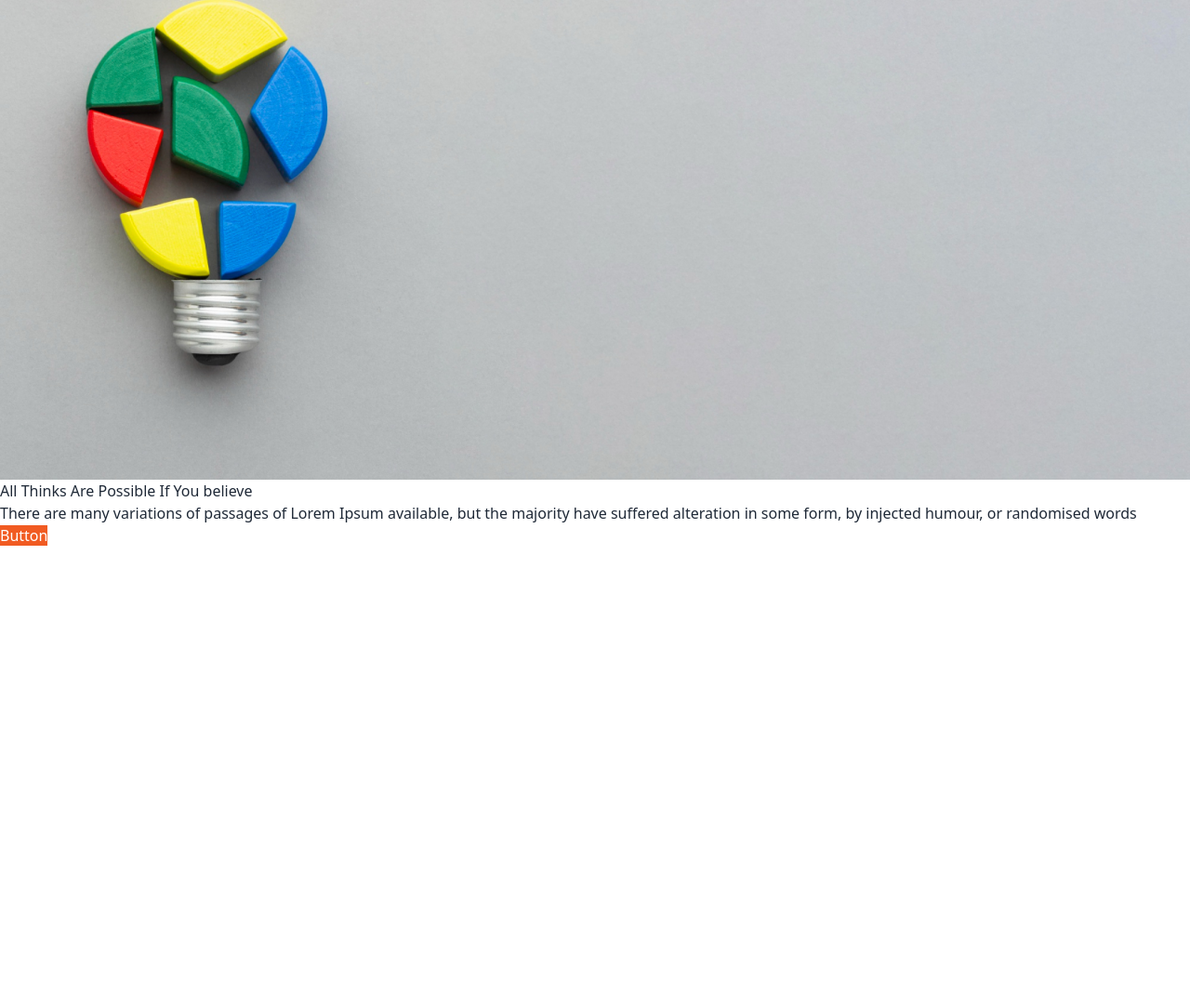
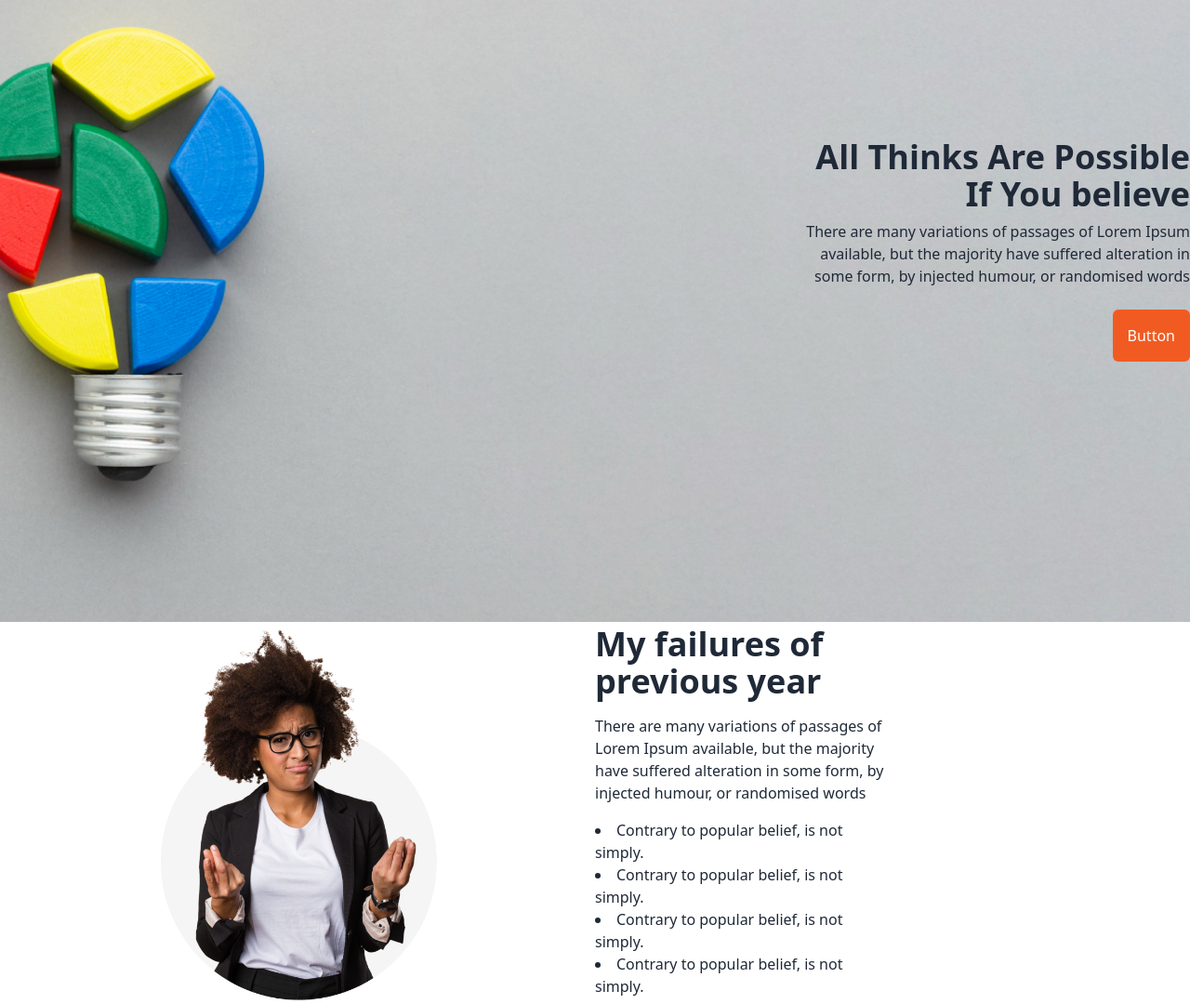
Before and after one commit to developerMohib/new-year-for-me, a plain HTML site: page index.html in a window 1280 px wide. Shown: the part 131-1211 px from the top of the page at 93% size. Before the commit the page ends 800 px from the top, so only its background shows below. Drawn offline with nearby package versions, Linux system fonts and the light colour scheme.

Commit message:
Failure Section Added done

```diff
--- a/index.html
+++ b/index.html
@@ -30,18 +30,54 @@
 </head>
 <body>
   <!-- Banner Section Start -->
-    <section>
-      <div class="container">
-        <div>
-          <img src="./images/banner2.png" alt="">
-        </div>
-        <div>
-          <h1>All Thinks Are Possible If You believe</h1>
-          <p>There are many variations of passages of Lorem Ipsum available, but the majority have suffered alteration in some form, by injected humour, or randomised words</p>
-          <a href="" class="bg-[#F15B22] text-white">Button</a>
+    <section class="bg-[url('./images/banner2.png')] bg-cover bg-no-repeat bg-center min-h-svh flex">
+      <div class="container ">
+        <div class="flex justify-end items-center">
+          <div class=" text-right w-1/3 ">
+            <h1 class="text-heading font-bold text-4xl ">All Thinks Are Possible If You believe</h1>
+            <p class="text-heading text-base mt-2">There are many variations of passages of Lorem Ipsum available, but the majority have suffered alteration in some form, by injected humour, or randomised words</p>
+            <a href="" class="bg-[#F15B22] p-4 rounded-md inline-block mt-6 hover:bg-red-400 text-white">Button</a>
+          </div>
         </div>
       </div>
     </section>
     <!-- Banner Section End -->
+
+    <!-- About Section Start -->
+    <section>
+      <div class="container grid lg:grid-cols-2 grid-cols-1 items-center">
+          <div class="img">
+            <img class="w-2/4 mx-auto" src="./images/person.png" alt="">
+          </div>
+          <div class="text w-1/2">
+            <h1 class="text-heading font-bold text-4xl ">My failures of previous year</h1>
+              <p class="text-heading text-base my-4 text-paragraph ">There are many variations of passages of Lorem Ipsum available, but the majority have suffered alteration in some form, by injected humour, or randomised words</p>
+              <li class="list-disc"> Contrary to popular belief, is not simply. </li>
+              <li class="list-disc"> Contrary to popular belief, is not simply. </li>
+              <li class="list-disc"> Contrary to popular belief, is not simply. </li>
+              <li class="list-disc"> Contrary to popular belief, is not simply. </li>
+          </div>
+      </div>
+    </section>
+    <!-- About Section End -->
+
+    <!-- Services Section Start -->
+    <section>
+      <div class="container">
+        <h1 class="text-heading text-center font-bold text-4xl ">My failures of previous year</h1>
+        <div class="all-card">
+
+          <div class="card w-96 bg-base-100 shadow-xl">
+            <figure><img src="./images/web.png" alt="Web Development" /></figure>
+            <div class="card-body">
+              <h2 class="card-title">Web Development !</h2>
+              <p class="text-heading text-base my-4 text-paragraph ">I want to start</p>
+            </div>
+
+          </div>
+        </div>
+      </div>
+    </section>
+    <!-- Services Section End -->
 </body>
 </html>
--- a/style.css
+++ b/style.css
@@ -19,3 +19,7 @@ html{
 .paragraph{
     color: #444343;
 }
+img{
+    width: 100%;
+    height: auto;
+}
```
